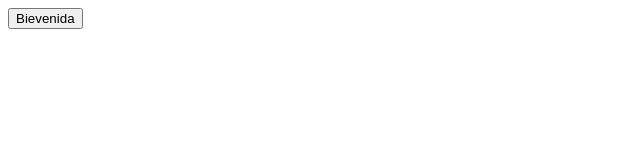
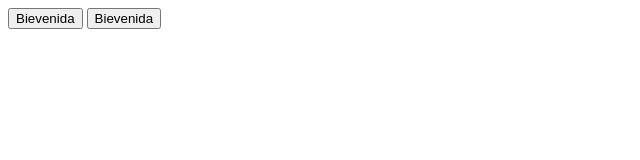
Before and after one commit to c1r4l1/mi-primer-repositorio, a plain HTML site: page index.html in a window 1280 px wide. Shown: the whole page, without its empty margins (0-640 px from the left). Drawn offline with Linux system fonts and the light colour scheme.

Commit message:
add commit

```diff
--- a/index.html
+++ b/index.html
@@ -8,7 +8,7 @@
 <body>
 
 	<button id="boton1" onclick="alert('bienvenido')">Bievenida</button>
-
+	<button id="boton2" onclick="alert('bienvenido')">Bievenida</button>
 
 </body>
 </html>
```
